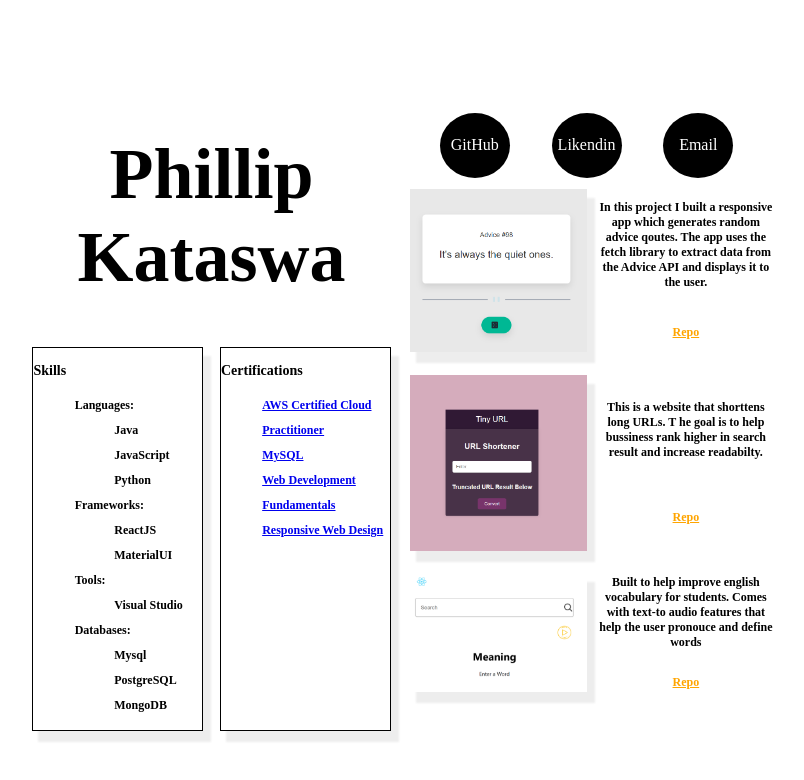
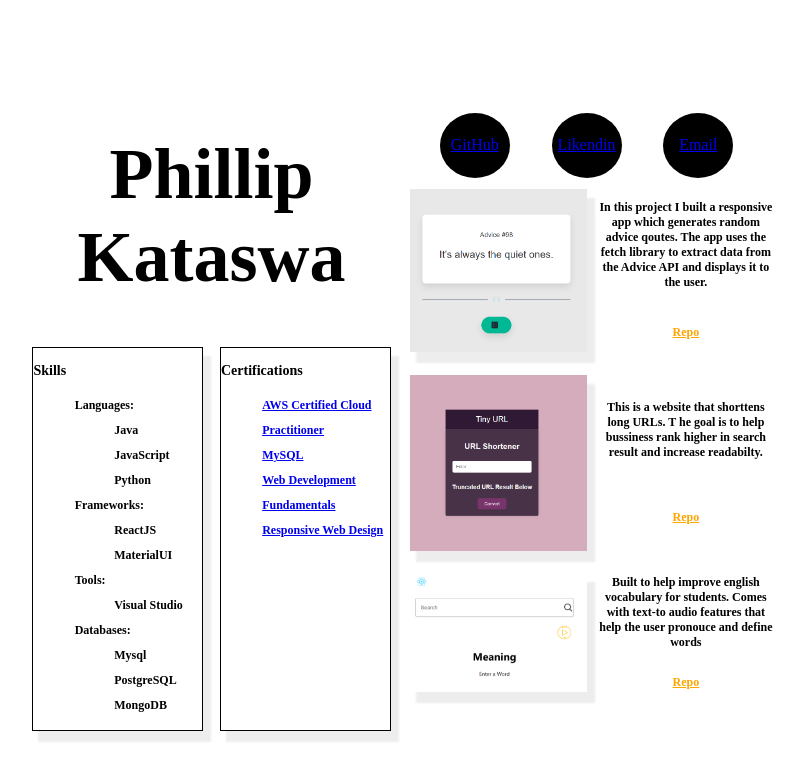
Before and after one commit to Artsia/2023Port, a React (Create React App) app in the folder myapp/: page / in a window 1280 px wide. Shown: the top 780 px of the page, without its empty margins (241-1045 px from the left). Built offline with nearby package versions, Linux system fonts and the light colour scheme.

Commit message:
add social media links

```diff
--- a/myapp/src/projComp.js
+++ b/myapp/src/projComp.js
@@ -9,9 +9,9 @@ function projComp(){
 
           <div id='plinks'>{/**300-317px height by 817 */}
 
-            <div className='blackCirlce'>GitHub</div>
-            <div className='blackCirlce'>Likendin</div>
-            <div className='blackCirlce'>Email</div>
+            <div className='blackCirlce'><a href="https://github.com/Artsia" target="_blank">GitHub</a></div>
+            <div className='blackCirlce'><a href="https://www.linkedin.com/in/phillip-kataswa-work/?originalSubdomain=ca" target="_blank">Likendin</a></div>
+            <div className='blackCirlce'><a href="mailto:tomphillip756@gmail.com">Email</a></div>
 
           </div>
 
```
